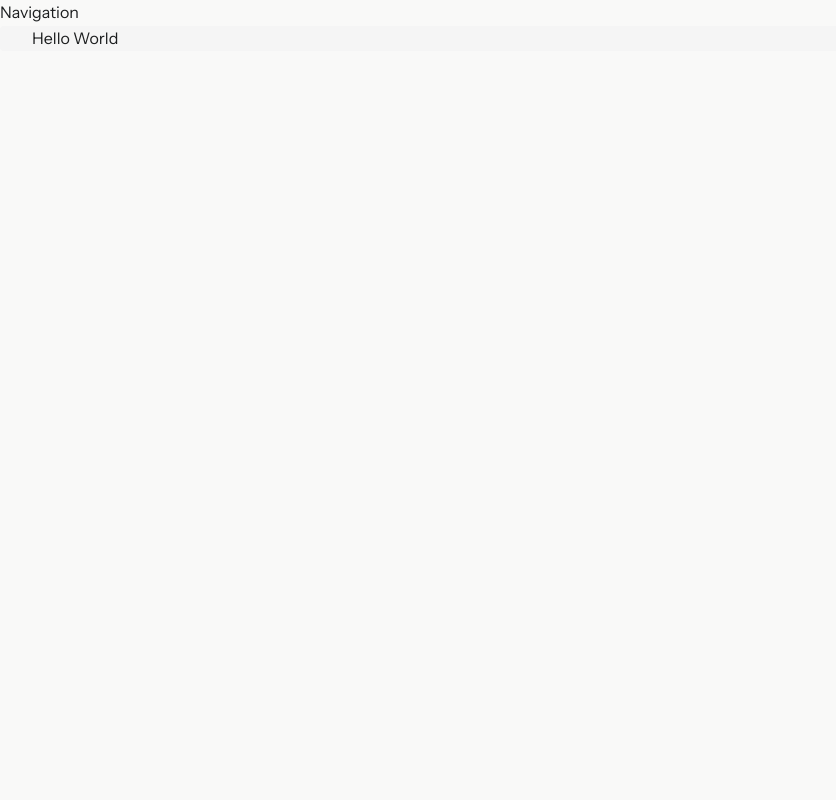
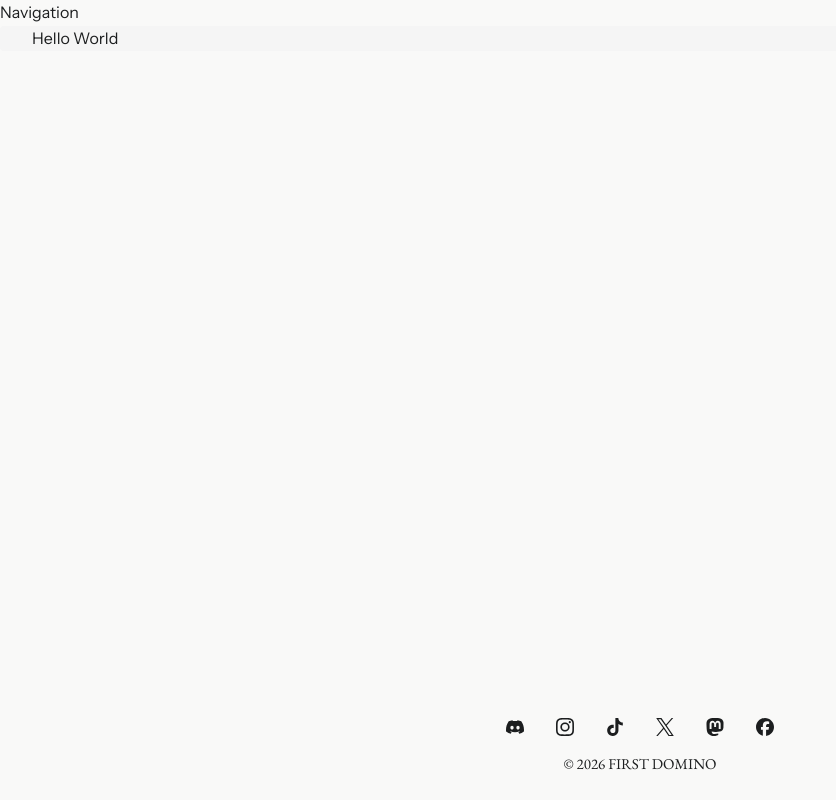
Before and after one commit to firstdominoeu/website, a website: page src/index.html in a window 1280 px wide. Shown: the whole page, without its empty margins (0-836 px from the left). Drawn offline with nearby package versions, Linux system fonts and the light colour scheme.

Commit message:
Added socials footer

```diff
--- a/src/index.html
+++ b/src/index.html
@@ -42,6 +42,11 @@
 				line-height: var(--line-height-body);
 				color: var(--color-carbon-black);
 				background-color: var(--color-bright-snow);
+
+				/* footer css*/
+				min-height: 100vh;
+    			display:flex;
+    			flex-direction: column;
 			}
 			* {
 				box-sizing: border-box;
@@ -69,6 +74,51 @@
 				padding-left: 32px;
 				padding-right: 32px;
 			}
+
+			/* footer css*/
+			footer {
+    				margin-top: auto;
+    				padding-bottom: 1.5rem;
+
+
+			}
+
+
+			.footer-icons{
+    				display:flex;
+    				justify-content: center;
+    				align-items: center;
+    				gap: 2rem;
+					margin-bottom: 0.5rem;
+			}
+
+
+			.footer-icons img{
+
+    			width:18px;
+    			height:auto;
+			}
+
+
+			.footer-icons a {
+    			display: inline-block;
+    			transition: transform 0.2s ease;
+			}
+
+
+			.footer-icons a:hover{
+    			transform:translateY(-4px);
+
+			}
+
+
+			.copyright{
+    			text-align: center;
+    			font-size:15px;
+    			font-family: var(--font-heading);
+			}
+
+
 		</style>
 	</head>
 	<body>
@@ -78,5 +128,49 @@
 		<banner>
 			Hello World
 		</banner>
+
+		<footer>
+        <div class="footer-icons">
+            <a href="https://discord.com/invite/yusaMQsDpc"
+				target="_blank"
+				rel="noopener noreferrer">
+                <img src="asset/icon/social/discord.svg?v=1" alt="Discord">
+
+            </a>
+
+            <a href="https://www.instagram.com/firstdominoeu/"
+				target="_blank"
+				rel="noopener noreferrer">
+                <img src="asset/icon/social/instagram.svg" alt="Instagram">
+            </a>
+
+            <a href="https://www.tiktok.com/@firstdominoeu"
+				target="_blank"
+				rel="noopener noreferrer">
+                <img src="asset/icon/social/tiktok.svg" alt="Tiktok">
+            </a>
+
+            <a href="https://x.com/FirstDominoEU"
+				target="_blank"
+				rel="noopener noreferrer">
+                <img src="asset/icon/social/x.svg" alt="X">
+            </a>
+
+            <a href="https://mastodon.social/@firstdominoeu"
+				target="_blank"
+				rel="noopener noreferrer">
+                <img src="asset/icon/social/mastodon.svg" alt="Mastodon">
+            </a>
+
+            <a href="https://www.facebook.com/people/Firstdominoeu-Firstdominoeu/pfbid0g2XLQmq3yknYwbk4eFZo6xKJokWJKCtFXHfeW3TTCxfaSGyCPkmS93AzFn8dnwpvl/"
+				target="_blank"
+				rel="noopener noreferrer">
+                <img src="asset/icon/social/facebook.svg" alt="Facebook">
+            </a>
+
+        </div>
+
+        <p class="copyright">© 2026 FIRST DOMINO</p>
+		</footer>
 	</body>
 </html>
```
Also changed, not shown: src/asset/icon/social/discord.svg (added), src/asset/icon/social/facebook.svg (added), src/asset/icon/social/instagram.svg (added), src/asset/icon/social/mastodon.svg (added), src/asset/icon/social/tiktok.svg (added), src/asset/icon/social/x.svg (added).
